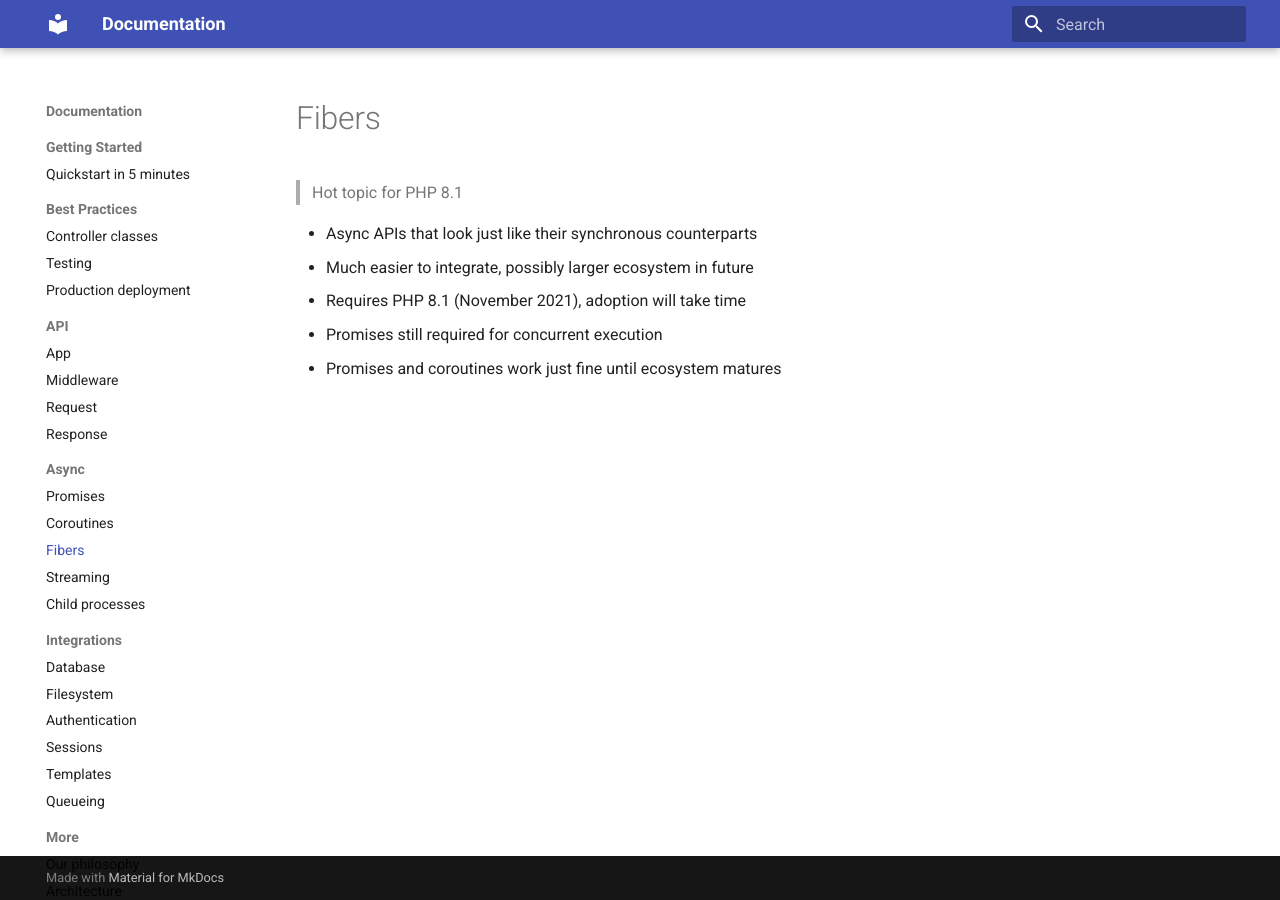
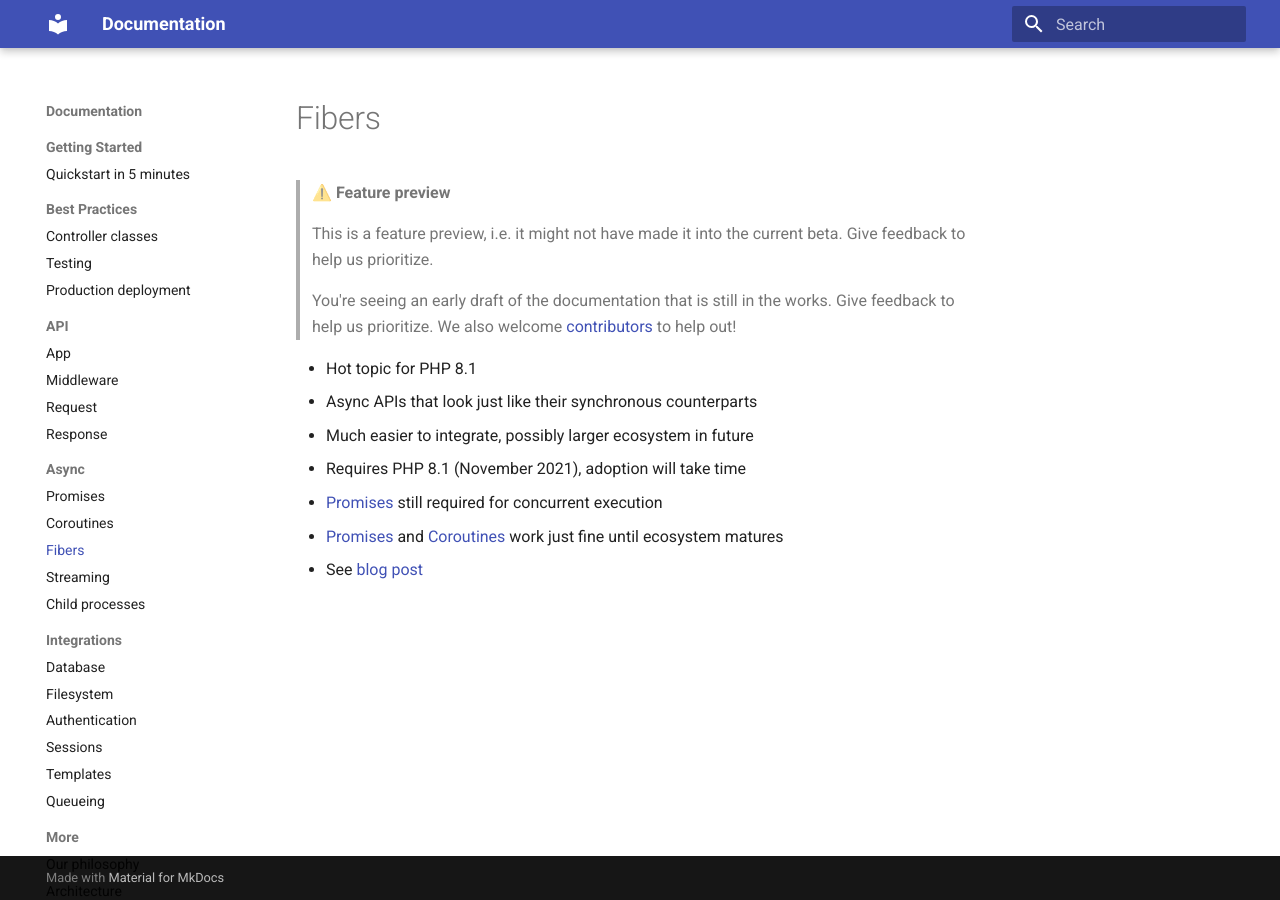
Before and after one commit to clue/framework-x, an MkDocs documentation site: the page built from docs/async/fibers.md, in a window 1280 px wide. Built offline with MkDocs 1.6.1 and Material for MkDocs 9.7.7, drawn with Linux system fonts in a browser that asks for light colours.

Commit message:
Placeholder documentation for async

```diff
--- a/docs/async/fibers.md
+++ b/docs/async/fibers.md
@@ -1,9 +1,18 @@
 # Fibers
 
-> Hot topic for PHP 8.1
+> ⚠️ **Feature preview**
+>
+> This is a feature preview, i.e. it might not have made it into the current beta.
+> Give feedback to help us prioritize.
+>
+> You're seeing an early draft of the documentation that is still in the works.
+> Give feedback to help us prioritize.
+> We also welcome [contributors](../more/community.md) to help out!
 
+* Hot topic for PHP 8.1
 * Async APIs that look just like their synchronous counterparts
 * Much easier to integrate, possibly larger ecosystem in future
 * Requires PHP 8.1 (November 2021), adoption will take time
-* Promises still required for concurrent execution
-* Promises and coroutines work just fine until ecosystem matures
+* [Promises](promises.md) still required for concurrent execution
+* [Promises](promises.md) and [Coroutines](coroutines.md) work just fine until ecosystem matures
+* See [blog post](https://clue.engineering/2021/fibers-in-php)
```
Also changed, not shown: docs/async/child-processes.md (+9 -2 lines), docs/async/coroutines.md (+12 -3 lines), docs/async/promises.md (+11 -3 lines), docs/async/streaming.md (+8 -2 lines).
